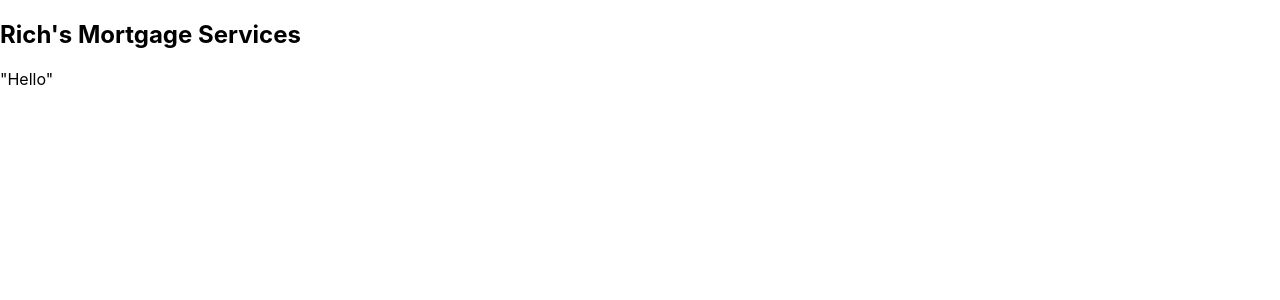
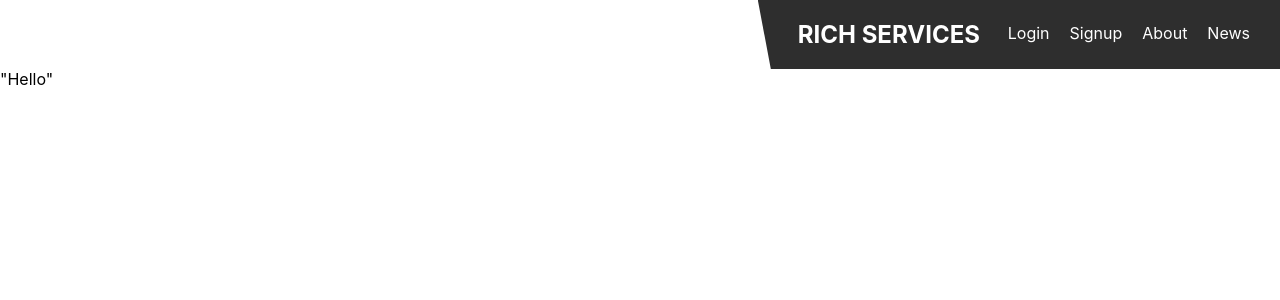
Before and after one commit to 7krich/rich-mtg, a React (Create React App) app in the folder client/: page / in a window 1280 px wide. Shown: the top 300 px of the page. Built offline with nearby package versions, Linux system fonts and the light colour scheme.

Commit message:
set up nav, auth.js and nav css

```diff
--- a/client/package.json
+++ b/client/package.json
@@ -6,6 +6,7 @@
     "@testing-library/jest-dom": "^5.16.4",
     "@testing-library/react": "^13.3.0",
     "@testing-library/user-event": "^13.5.0",
+    "jwt-decode": "^3.1.2",
     "react": "^18.2.0",
     "react-dom": "^18.2.0",
     "react-icons": "^4.4.0",
--- a/client/src/App.js
+++ b/client/src/App.js
@@ -8,6 +8,7 @@ import Nav from './components/Nav';
 import HomePage from './pages/HomePage';
 import LoginPage from './pages/LoginPage';
 import SignupPage from './pages/SignupPage';
+import ProfilePage from './pages/ProfilePage';
 import AboutPage from './pages/AboutPage';
 import NewsPage from './pages/NewsPage';
 import NoMatch from './pages/NoMatch';
@@ -32,6 +33,10 @@ function App() {
             element={<SignupPage />}
           />
           <Route
+            path="/profile"
+            element={<ProfilePage />}
+          />
+          <Route
             path="/about"
             element={<AboutPage />}
           />
--- a/client/src/components/Nav.js
+++ b/client/src/components/Nav.js
@@ -1,8 +1,15 @@
 import React, { useState } from 'react';
+import { Link } from 'react-router-dom';
 // import { capitalizeFirstLetter } from '../utils/helpers';
-import Hamburger from './Hamburger'
+import Hamburger from './Hamburger';
+import Auth from '../utils/auth';
 
 const Nav = (props) => {
+
+    const logout = event => {
+        event.preventDefault();
+        Auth.logout();
+    };
 
     const [hamburgerOpen, setHamburgerOpen] = useState(false);
 
@@ -12,12 +19,33 @@ const Nav = (props) => {
 
     return(
         <header className="nav-row">
-            <h2>
-                Rich's Mortgage Services
-            </h2>
             <nav className="dynamic-nav">
-                <ul className="nav-row dynamic-flex">
-                </ul>
+
+                <div className="nav-box">
+                    <h2 className="title">
+                        RICH SERVICES
+                    </h2>
+
+                    <div className="nav-row dynamic-flex">
+                        {Auth.loggedIn() ? (
+                        <>
+                            <Link to="/profile" className="nav-link">Profile</Link>
+                            <Link to="/about" className="nav-link">About</Link>
+                            <a href="/" className="nav-link" onClick={logout}>
+                                Logout
+                            </a>
+                        </>
+                        ) : (
+                        <>
+                            <Link to="/login" className="nav-link">Login</Link>
+                            <Link to="/signup" className="nav-link">Signup</Link>
+                            <Link to="/about" className="nav-link">About</Link>
+                            <Link to="/news" className="nav-link">News</Link>
+                        </>
+                        )}
+                    </div>
+                </div>
+
 
                 <div className="hamburger" onClick={toggleHamburger}>
                     <Hamburger isOpen={hamburgerOpen}/>
--- a/client/src/index.css
+++ b/client/src/index.css
@@ -11,3 +11,122 @@ code {
   font-family: source-code-pro, Menlo, Monaco, Consolas, 'Courier New',
     monospace;
 }
+
+:root {
+  --secondary: rgb(46, 46, 46);
+  --tertiary: rgb(63, 239, 255);
+}
+
+/* nav css */
+
+.dashboard {
+  display: flex;
+  text-decoration: none;
+  color: white;
+  text-shadow: 1px 1px 1cm #000000;
+}
+
+.nav-row {
+  width: 100%;
+  padding: 0;
+  margin: 0;
+  display: flex;
+  flex-direction: row;
+  position: sticky;
+  top: 0;
+  z-index: 100;
+}
+
+.dynamic-nav {
+  margin-left: auto;
+  margin-top: 0;
+  order: 2;
+  display: flex;
+  flex-direction: row;
+}
+
+nav {
+  margin-top: 34px;
+}
+
+.span {
+  color: azure
+}
+
+.nav-box {
+  display: flex;
+  flex-direction: row;
+  min-width: 50%;
+  padding-top: 20px;
+  padding-left: 40px;
+  padding-bottom: 20px;
+  padding-right: 20px;
+  background-color: var(--secondary);
+  clip-path: polygon(0 0, 100% 0, 100% 100%, 2.5% 100%);
+}
+
+/* nav text */
+.nav-items {
+  list-style: none;
+  padding-left: 20px;
+  padding-right: 20px;
+  color: rgb(255, 255, 255);
+}
+
+.nav-items:hover {
+  color:rgb(189, 189, 189);
+}
+
+.title {
+  flex-wrap: wrap;
+  padding-left: 40px;
+}
+
+h2, .title {
+  margin: 0;
+  padding: 0;
+  min-width: 200px;
+  color: white;
+}
+
+.nav-link {
+  list-style: none;
+  text-decoration: none;
+  color: white;
+  padding-left: 10px;
+  padding-right: 10px;
+  padding-top: 2.5px;
+}
+
+/* active nav text */
+.navActive {
+  list-style: none;
+  padding-left: 20px;
+  padding-right: 20px;
+  color: rgb(63, 239, 255);
+}
+
+.main {
+  text-decoration: none;
+  margin-left: 15px;
+}
+
+/* burger menu styles */
+.hamburger {
+  width: 2rem;
+  height: 2rem;
+  display: flex;
+  justify-content: space-around;
+  flex-flow: column nowrap;
+  z-index: 10;
+  display: none;
+}
+
+.burger {
+  width: 2rem;
+  height: 0.25rem;
+  border-radius: 10px;
+  background-color: white;
+  transform-origin: 1px;
+  transition: all 0.3s linear;
+}
--- /dev/null
+++ b/client/src/pages/ProfilePage.js
@@ -0,0 +1,13 @@
+import React from 'react';
+import Footer from '../components/Footer';
+
+const Profile = () => {
+    return (
+        <main>
+            "SignUp"
+            <Footer />
+        </main>
+    )
+}
+
+export default Profile;
--- /dev/null
+++ b/client/src/utils/auth.js
@@ -0,0 +1,46 @@
+import decode from 'jwt-decode';
+
+class AuthService {
+  getProfile() {
+    return decode(this.getToken());
+  }
+
+  loggedIn() {
+    // Checks if there is a saved token and it's still valid
+    const token = this.getToken();
+    return !!token && !this.isTokenExpired(token); // handwaiving here
+  }
+
+  isTokenExpired(token) {
+    try {
+      const decoded = decode(token);
+      if (decoded.exp < Date.now() / 1000) {
+        return true;
+      } else return false;
+    } catch (err) {
+      return false;
+    }
+  }
+
+  getToken() {
+    // Retrieves the user token from localStorage
+    return localStorage.getItem('id_token');
+  }
+
+  login(idToken) {
+    // Saves user token to localStorage
+    localStorage.setItem('id_token', idToken);
+
+    window.location.assign('/');
+  }
+
+  logout() {
+    // Clear user token and profile data from localStorage
+    // axios.defaults.headers.common["Authorization"] = null;
+    localStorage.removeItem('id_token');
+    // this will reload the page and reset the state of the application
+    window.location.assign('/');
+  }
+}
+
+export default new AuthService();
```
Also changed, not shown: 1 other file (tests, documents, lock files or other folders).
